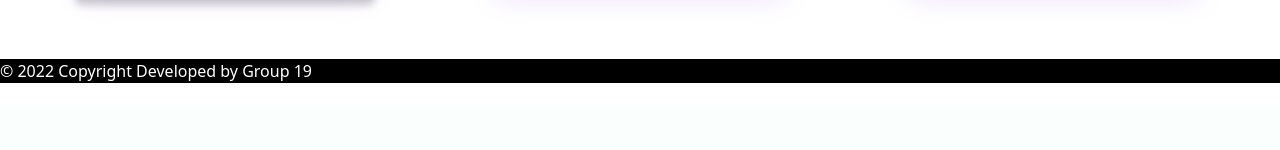
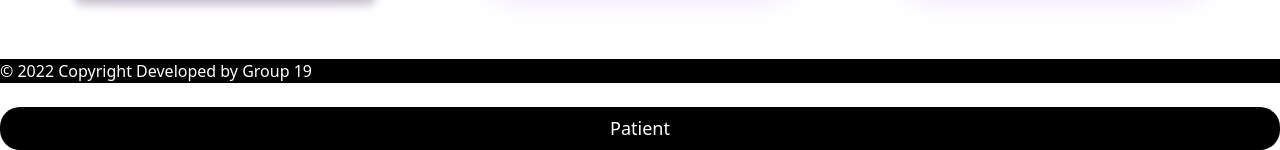
Before and after one commit to liav11maman/SHC-Sami-Hospital-Center, a Django app: page / in a window 1280 px wide; the page is wider, and only the part inside the window is pictured. Shown: the part 1179-1329 px from the top of that part. Before the commit the page ends 1262 px from the top of that part, so only its background shows below. Run offline with Django 4.2, Linux system fonts and the light colour scheme.

Commit message:
Project add

```diff
--- a/base/urls.py
+++ b/base/urls.py
@@ -14,4 +14,5 @@ urlpatterns = [
     path('patient_login/', views.loginPatient, name="patient_login"),
     path('patient_login/patient_signup/', views.signup, name="signup"),
     path('', views.style, name="style"),
+    path('patient_page/', views.patient, name="patient"),
 ]
--- a/base/views.py
+++ b/base/views.py
@@ -52,3 +52,6 @@ def signup2(request):
     page = 'signup'
     context = {}
     return render(request, 'doctor_login_signup.html', context)
+
+def patient(request):
+    return render(request, 'patient_page.html')
--- a/templates/home.html
+++ b/templates/home.html
@@ -22,7 +22,7 @@
 <div class="text-white mb-3 mb-md-0" style="color:black;">
     Copyright © 2020. All rights reserved.
 </div>
-
+<button><a href="patient_page">Patient</a></button>
 {% endblock content %}
 
 <!--
--- a/templates/index.html
+++ b/templates/index.html
@@ -18,5 +18,6 @@
 
     {% endblock content %}
 
+
 </body>
 </html>
--- /dev/null
+++ b/templates/patient_page.html
@@ -0,0 +1,5 @@
+{% extends "index.html" %}
+{%block content%}
+{% include 'navbar2.html'%}
+<h1>Patient</h1>
+{% endblock%}
```
